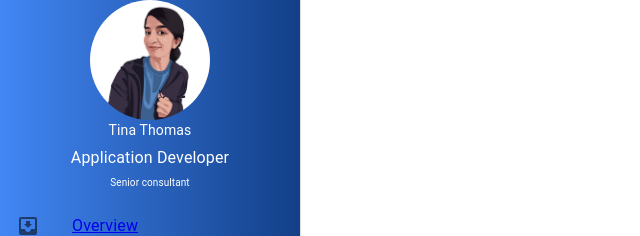
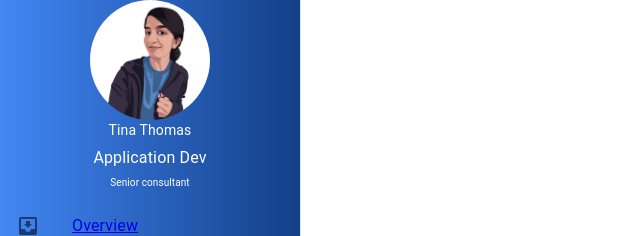
Before and after one commit to tinamthomas/tinamthomas.github.io, a React (Create React App) app: page / in a window 1280 px wide. Shown: the top 236 px of the page, without its empty margins (0-640 px from the left). Built offline with nearby package versions, Linux system fonts and the light colour scheme.

Commit message:
Test commit to check deployment

```diff
--- a/src/Menubar.tsx
+++ b/src/Menubar.tsx
@@ -28,7 +28,7 @@ const list = () => (
           Tina Thomas
     </Typography>
     <Typography sx={{ fontSize: 16 }} color="white" gutterBottom>
-      Application Developer
+      Application Dev
     </Typography>
     <Typography sx={{ fontSize: 10 }} color="white" gutterBottom>
       Senior consultant
```
